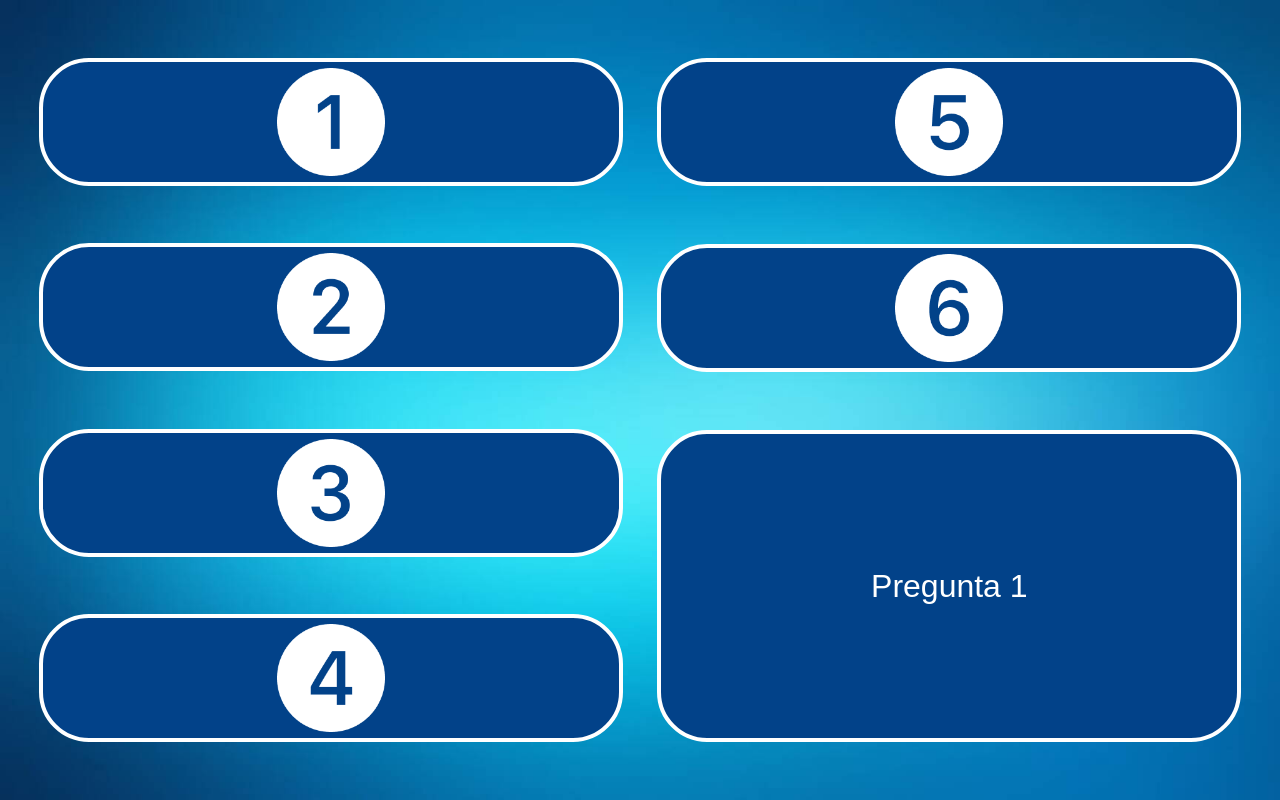
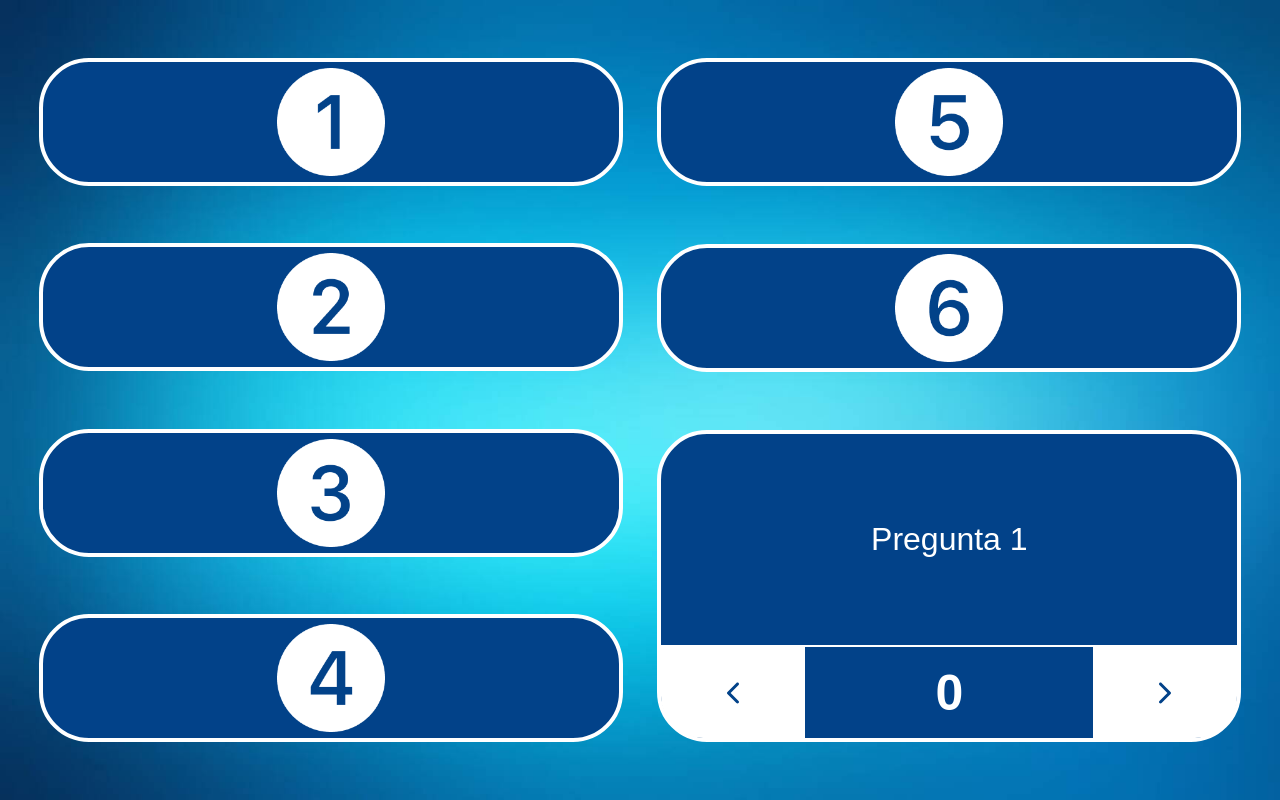
Before and after one commit to RobertIskandarani/100-macabeos-dicen, a React (Create React App) app: page / in a window 1280 px wide. Built offline with nearby package versions, Linux system fonts and the light colour scheme.

Commit message:
se agrega funcionalidad mas de una pregunta

```diff
--- a/package.json
+++ b/package.json
@@ -8,6 +8,7 @@
     "@testing-library/user-event": "^13.5.0",
     "react": "^18.2.0",
     "react-dom": "^18.2.0",
+    "react-icons": "^4.4.0",
     "react-scripts": "5.0.1",
     "web-vitals": "^2.1.4"
   },
--- a/src/App.js
+++ b/src/App.js
@@ -1,11 +1,12 @@
 import Button from "./components/Button";
+import Tablero from "./components/Tablero";
 
 import information from "./information";
-// import { useState } from "react";
+import { useState } from "react";
 
 function App() {
-  // const [question, setQuestion] = useState(0);
-  const question = 0;
+  const [question, setQuestion] = useState(0);
+  const [counter, setCounter] = useState(0);
 
   return (
     <div
@@ -30,7 +31,11 @@ function App() {
         {information[question].answers
           .filter((value) => value.id < 5)
           .map((answer) => (
-            <Button key={answer.id} answer={answer} />
+            <Button
+              key={answer.id}
+              answer={answer}
+              setCounter={() => setCounter(counter + answer.count)}
+            />
           ))}
       </div>
       <div
@@ -46,26 +51,20 @@ function App() {
         {information[question].answers
           .filter((value) => value.id > 4)
           .map((answer) => (
-            <Button key={answer.id} answer={answer} />
+            <Button
+              key={answer.id}
+              answer={answer}
+              setCounter={() => setCounter(counter + answer.count)}
+            />
           ))}
-        <div
-          style={{
-            height: "38%",
-            width: "100%",
-            display: "flex",
-            flexDirection: "column",
-            alignItems: "center",
-            justifyContent: "center",
-            backgroundColor: "rgb(2, 66, 137)",
-            borderRadius: 50,
-            border: "4px solid white",
-            color: "white",
-            fontSize: 32,
-            fontFamily: "Arial",
-          }}
-        >
-          {information[question].question}
-        </div>
+
+        <Tablero
+          lenght={information.length}
+          setQuestion={setQuestion}
+          questionNumber={question}
+          counter={counter}
+          question={information[question].question}
+        />
       </div>
     </div>
   );
--- a/src/components/Button.css
+++ b/src/components/Button.css
@@ -9,7 +9,7 @@
   align-items: center;
   justify-content: center;
   color: white;
-  font-size: 20px;
+  font-size: 30px;
   font-family: Arial;
 }
 
--- a/src/components/Button.jsx
+++ b/src/components/Button.jsx
@@ -2,12 +2,18 @@ import { useState } from "react";
 import "./Button.css";
 import ButtonAnswer from "./ButtonAnswer";
 
-function Button({ answer }) {
+function Button({ answer, setCounter }) {
   const [show, setShow] = useState(false);
   return show ? (
     <ButtonAnswer answer={answer} />
   ) : (
-    <div className="button" onClick={() => setShow(true)}>
+    <div
+      className="button"
+      onClick={() => {
+        setCounter();
+        setShow(true);
+      }}
+    >
       <img alt={answer.id} src={answer.img} width={"auto"} height={"90%"} />
     </div>
   );
--- a/src/components/ButtonAnswer.jsx
+++ b/src/components/ButtonAnswer.jsx
@@ -26,7 +26,7 @@ function ButtonAnswer({ answer }) {
           borderBottomRightRadius: 42,
           color: "rgb(2, 66, 137)",
           fontWeight: "bold",
-          fontSize: 32,
+          fontSize: 40,
         }}
       >
         {answer.count}
--- /dev/null
+++ b/src/components/Tablero.jsx
@@ -0,0 +1,97 @@
+import { IoIosArrowBack, IoIosArrowForward } from "react-icons/io";
+
+function Tablero({ question, counter, questionNumber, setQuestion, lenght }) {
+  return (
+    <div
+      style={{
+        height: "38%",
+        width: "100%",
+        display: "flex",
+        flexDirection: "column",
+        alignItems: "center",
+        justifyContent: "center",
+        backgroundColor: "rgb(2, 66, 137)",
+        borderRadius: 50,
+        border: "4px solid white",
+      }}
+    >
+      <div
+        style={{
+          width: "100%",
+          height: "70%",
+          display: "flex",
+          alignItems: "center",
+          justifyContent: "center",
+          color: "white",
+          fontSize: 32,
+          fontFamily: "Arial",
+        }}
+      >
+        {question}
+      </div>
+      <div
+        style={{
+          width: "100%",
+          height: "30%",
+          display: "flex",
+          flexDirection: "row",
+          borderTop: "2px solid white",
+        }}
+      >
+        <div
+          style={{
+            width: "25%",
+            height: "100%",
+            backgroundColor: "white",
+            display: "flex",
+            alignItems: "center",
+            justifyContent: "center",
+            borderBottomLeftRadius: 42,
+          }}
+          onClick={() => {
+            questionNumber === 0
+              ? setQuestion(0)
+              : setQuestion(questionNumber - 1);
+          }}
+        >
+          <IoIosArrowBack size={32} color="rgb(2, 66, 137)" />
+        </div>
+        <div
+          style={{
+            width: "50%",
+            height: "100%",
+            display: "flex",
+            alignItems: "center",
+            justifyContent: "center",
+            color: "white",
+            fontFamily: "Arial",
+            fontSize: 50,
+            fontWeight: "bold",
+          }}
+        >
+          {counter}
+        </div>
+        <div
+          style={{
+            width: "25%",
+            height: "100%",
+            backgroundColor: "white",
+            display: "flex",
+            alignItems: "center",
+            justifyContent: "center",
+            borderBottomRightRadius: 42,
+          }}
+          onClick={() => {
+            questionNumber === lenght - 1
+              ? setQuestion(lenght - 1)
+              : setQuestion(questionNumber - 1);
+          }}
+        >
+          <IoIosArrowForward size={32} color="rgb(2, 66, 137)" />
+        </div>
+      </div>
+    </div>
+  );
+}
+
+export default Tablero;
--- a/src/information.js
+++ b/src/information.js
@@ -5,37 +5,78 @@ const information = [
       {
         id: 1,
         img: require("./assets/1.png"),
-        answer: "Respuesta 1",
+        answer: "Respuesta 1 P1",
         count: 40,
       },
       {
         id: 2,
         img: require("./assets/2.png"),
-        answer: "Respuesta 2",
+        answer: "Respuesta 2 P1",
         count: 22,
       },
       {
         id: 3,
         img: require("./assets/3.png"),
-        answer: "Respuesta 3",
+        answer: "Respuesta 3 P1",
         count: 15,
       },
       {
         id: 4,
         img: require("./assets/4.png"),
-        answer: "Respuesta 4",
+        answer: "Respuesta 4 P1",
         count: 10,
       },
       {
         id: 5,
         img: require("./assets/5.png"),
-        answer: "Respuesta 5",
+        answer: "Respuesta 5 P1",
         count: 7,
       },
       {
         id: 6,
         img: require("./assets/6.png"),
-        answer: "Respuesta 6",
+        answer: "Respuesta 6 P1",
+        count: 6,
+      },
+    ],
+  },
+  {
+    question: "Pregunta 2",
+    answers: [
+      {
+        id: 1,
+        img: require("./assets/1.png"),
+        answer: "Respuesta 1 P2",
+        count: 40,
+      },
+      {
+        id: 2,
+        img: require("./assets/2.png"),
+        answer: "Respuesta 2 P2",
+        count: 22,
+      },
+      {
+        id: 3,
+        img: require("./assets/3.png"),
+        answer: "Respuesta 3 P2",
+        count: 15,
+      },
+      {
+        id: 4,
+        img: require("./assets/4.png"),
+        answer: "Respuesta 4 P2",
+        count: 10,
+      },
+      {
+        id: 5,
+        img: require("./assets/5.png"),
+        answer: "Respuesta 5 P2",
+        count: 7,
+      },
+      {
+        id: 6,
+        img: require("./assets/6.png"),
+        answer: "Respuesta 6 P2",
         count: 6,
       },
     ],
```
Also changed, not shown: 1 other file (tests, documents, lock files or other folders).
